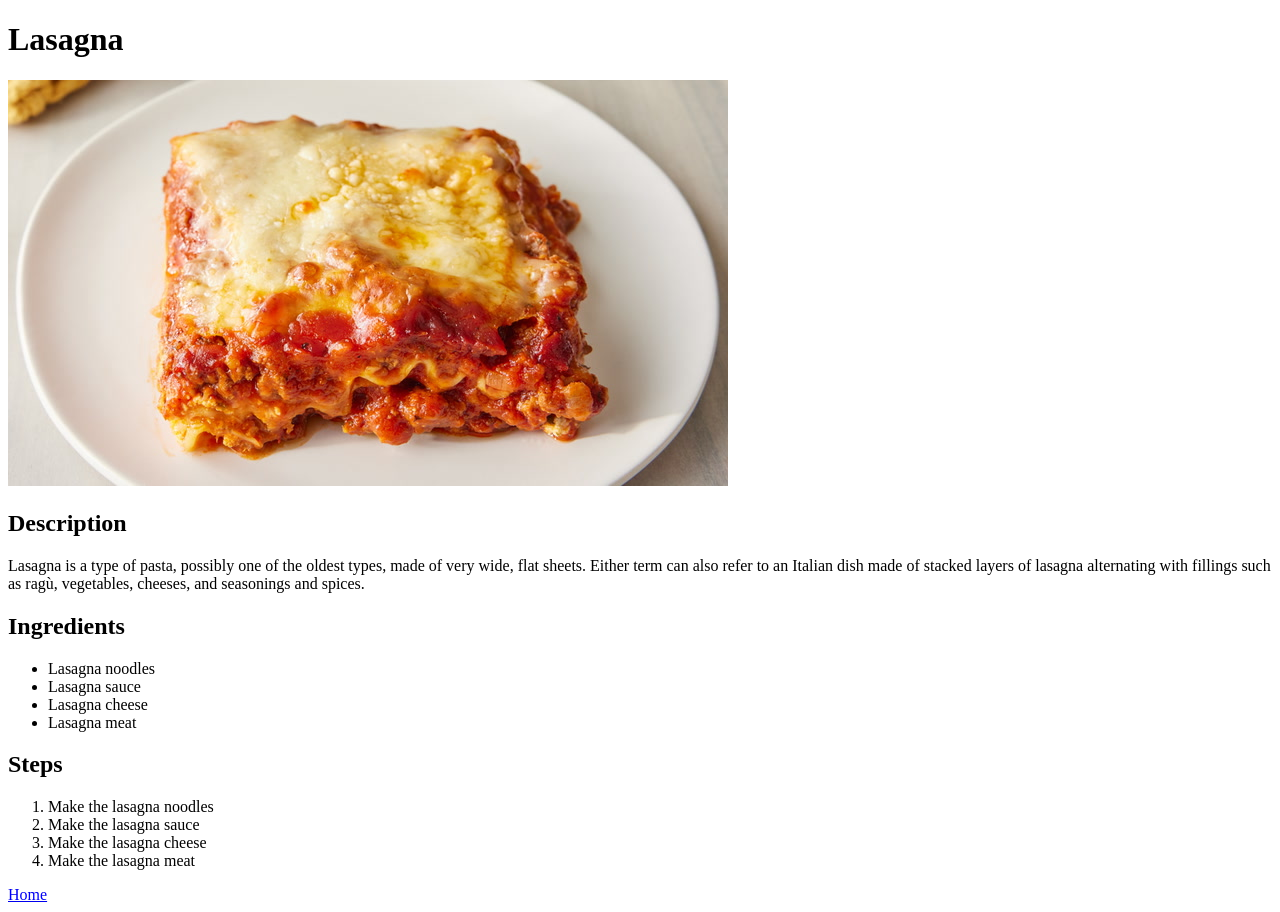
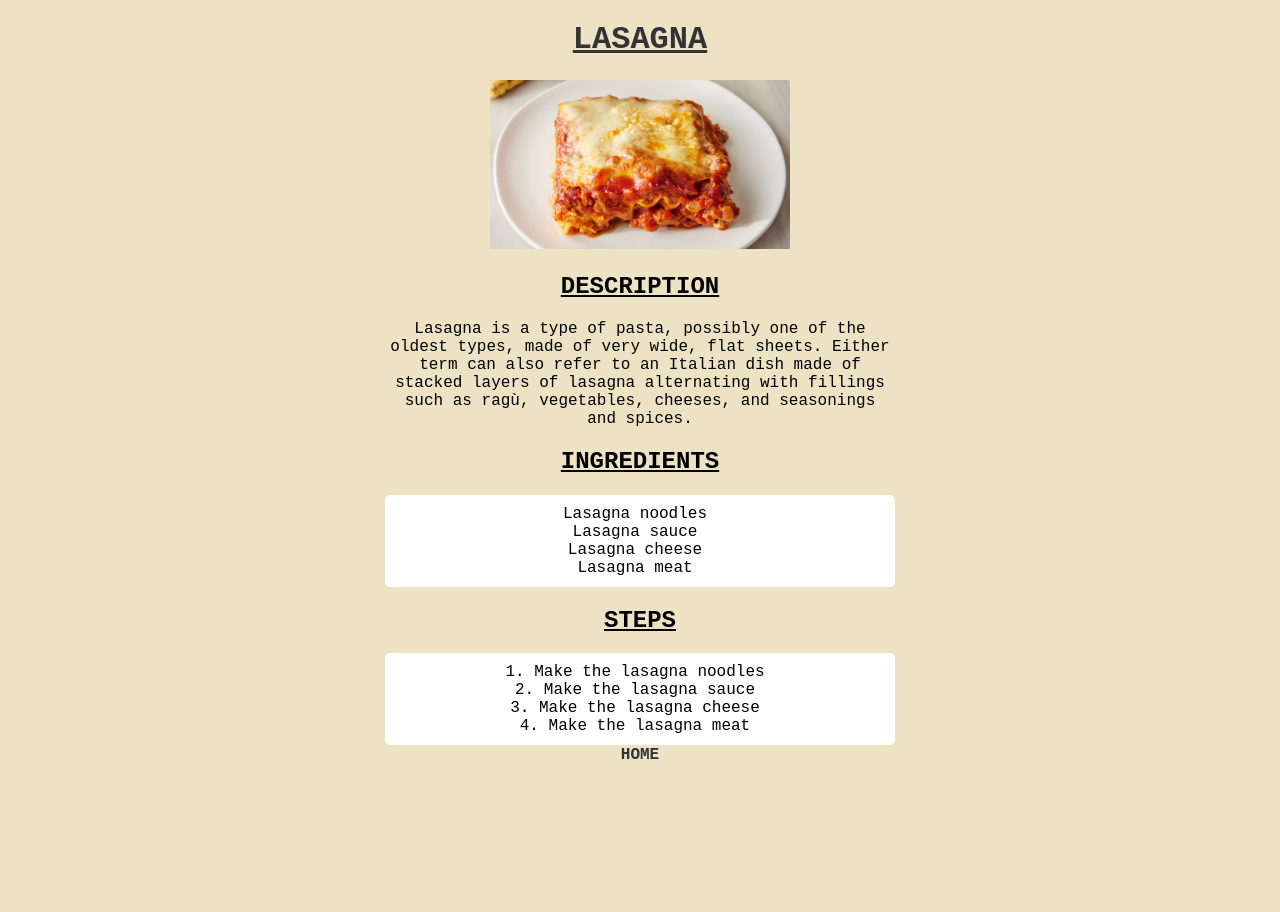
Before and after one commit to alexanderlando/odin-recipes, a plain HTML site: page recipes/lasagna.html in a window 1280 px wide. After the commit the page ends 800 px from the top, so only its background shows below. Drawn offline with Linux system fonts and the light colour scheme.

Commit message:
Uppdaterade stilistiskt, blocks vit bakgrund, centrering och misc

```diff
--- a/recipes/lasagna.html
+++ b/recipes/lasagna.html
@@ -5,10 +5,11 @@
     <meta name="viewport" content="width=device-width, initial-scale=1.0">
 
     <title>Lasagna</title>
+    <link rel="stylesheet" href="../styles.css">
 </head>
 <body>
     <h1>Lasagna</h1>
-    <img src="../images/lasagna.jpg" alt="Lasagna">
+    <img src="../images/lasagna.jpg" alt="Lasagna" width="300">
     <h2>Description</h2>
     <p>Lasagna is a type of pasta, possibly one of the oldest types, made of very wide, flat sheets.
         Either term can also refer to an Italian dish made of stacked layers of lasagna alternating with fillings
--- /dev/null
+++ b/styles.css
@@ -0,0 +1,69 @@
+body {
+    background-color: #ede3c4;
+    text-align: center;
+}
+a {
+    text-decoration: none;
+    color: #333;
+    font-family: 'Courier New', Courier, monospace;
+    font-weight: bold;
+    text-transform: uppercase;
+}
+
+p {
+    text-align: center;
+    font-family: 'Courier New', Courier, monospace;
+    width: 500px;
+    margin: 0 auto;
+    padding-left: 0;
+    display: flex;
+    flex-direction: column;
+    align-items: center;
+}
+
+h1 {
+    color: #333;
+    font-family: 'Courier New', Courier, monospace;
+    font-weight: bold;
+    text-align: center;
+    text-transform: uppercase;
+    text-decoration: underline;
+}
+
+ul {
+    list-style-type: none;
+    font-family: 'Courier New', Courier, monospace;
+    width: 500px;
+    background-color: #FFFFFF;
+    padding: 10px;
+    border-radius: 5px;
+    margin: 0 auto;
+    text-align: center;
+    padding-left: 0;
+    display: flex;
+    flex-direction: column;
+    align-items: center;
+}
+
+ol {
+    font-family: 'Courier New', Courier, monospace;
+    text-align: center;
+    list-style-position: inside;
+    background-color: #FFFFFF;
+    width: 500px;
+    padding: 10px;
+    border-radius: 5px;
+    margin: 0 auto;
+    padding-left: 0;
+    display: flex;
+    flex-direction: column;
+    align-items: center;
+}
+
+h2 {
+    font-family: 'Courier New', Courier, monospace;
+    font-weight: bold;
+    text-align: center;
+    text-transform: uppercase;
+    text-decoration: underline;
+}
```
Also changed, not shown: index.html (+1 -0 lines), recipes/pasta.html (+2 -1 lines), recipes/pizza.html (+2 -1 lines), 1 other file.
